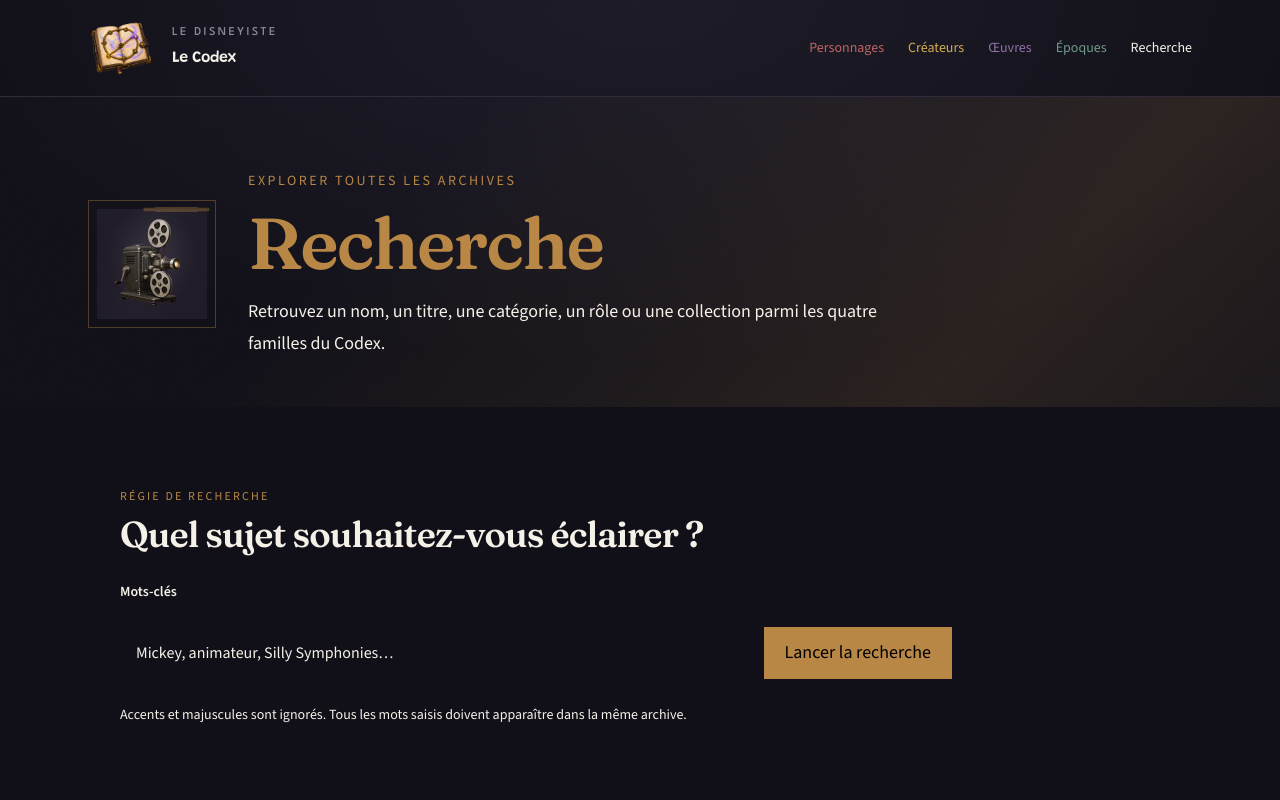
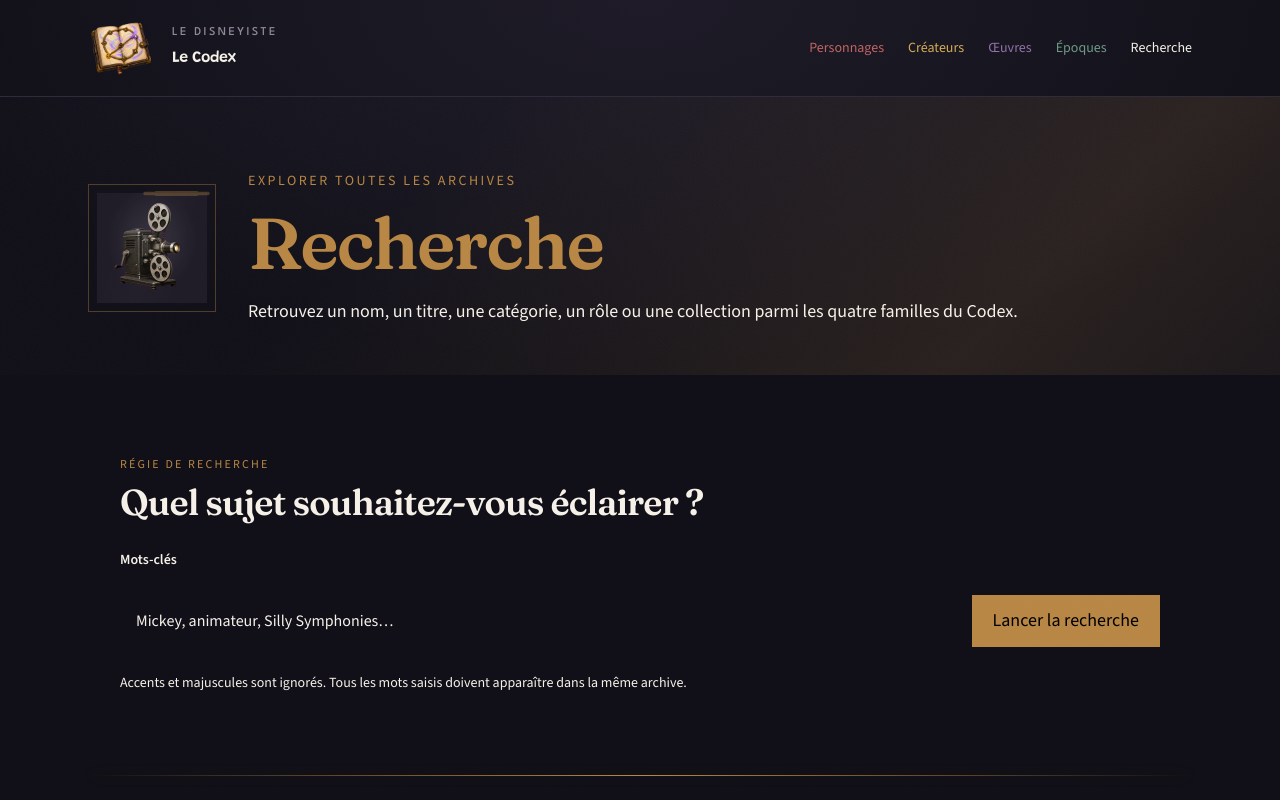
Before and after one commit to iamjulienjulien/ledisneyiste-codex, a Next.js app: page /recherche in a window 1280 px wide. Shown: the top 800 px of the page. Built offline with nearby package versions, Linux system fonts and the light colour scheme.

Commit message:
🎨 Mise en scène > Étendre la table de recherche sur toute la largeur > 🐭 Julien

```diff
--- a/src/app/recherche/RecherchePage.module.css
+++ b/src/app/recherche/RecherchePage.module.css
@@ -5,7 +5,7 @@
 }
 
 .hero {
-    max-width: 54rem;
+    width: 100%;
 }
 
 .heroSymbol {
@@ -21,7 +21,7 @@
 
 .heroHeading {
     min-width: 0;
-    max-width: 42rem;
+    flex: 1 1 28rem;
 }
 
 .eyebrow,
@@ -52,7 +52,6 @@
 
 .searchPanel {
     width: 100%;
-    max-width: 56rem;
 }
 
 .formEyebrow,
```
